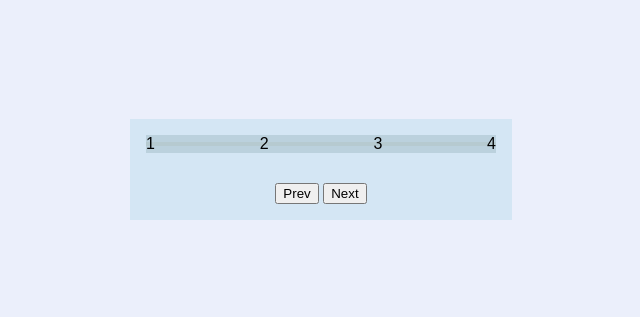
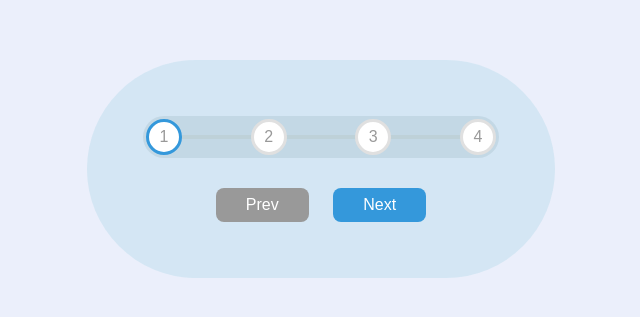
Before and after one commit to IgorGazineo/js-projects, a plain HTML site: page project-01/index.html in a window 1280 px wide. Shown: the part 231-548 px from the top of the page, without its empty margins (319-959 px from the left). Drawn offline with Linux system fonts and the light colour scheme.

Commit message:
project 01 adding more style to the project

```diff
--- a/project-01/index.html
+++ b/project-01/index.html
@@ -26,7 +26,7 @@
         <div class="circle">4</div>
       </div>
 
-      <button class="btn" id="prev" desabled>Prev</button>
+      <button class="btn" id="prev" disabled>Prev</button>
       <button class="btn" id="next">Next</button>
     </main>
   </body>
--- a/project-01/styles.css
+++ b/project-01/styles.css
@@ -9,30 +9,34 @@ body {
 }
 
 .container {
-  padding: 1rem;
+  padding: 3.5rem;
   background-color: rgba(173, 216, 230, 0.379);
   text-align: center;
+  border-radius: 150px;
 }
 
 .progress-container {
-  background-color: rgba(127, 155, 165, 0.294);
+  background-color: rgba(127, 155, 165, 0.194);
   display: flex;
   justify-content: space-between;
   position: relative;
   margin-bottom: 30px;
   max-width: 100%;
   width: 350px;
+  border-radius: 35px;
+  padding: 3px;
 }
 
 .progress-container::before {
   content: "";
   position: absolute;
   top: 50%;
-  left: 0;
-  width: 100%;
+  left: 5%;
+  width: 90%;
   height: 4px;
   transform: translateY(-50%);
   background-color: #e0e0e0;
+  /* background-color: #ff0000; */
   z-index: -1;
   transition: 0.4s;
 }
@@ -40,7 +44,7 @@ body {
 .progress {
   position: absolute;
   top: 50%;
-  left: 0;
+  left: 5%;
   width: 0%;
   height: 4px;
   transform: translateY(-50%);
@@ -48,3 +52,45 @@ body {
   z-index: -1;
   transition: 0.4s;
 }
+
+.circle {
+  background-color: #fff;
+  color: #999;
+  border-radius: 50%;
+  height: 30px;
+  width: 30px;
+  display: flex;
+  align-items: center;
+  justify-content: center;
+  border: 3px solid #e0e0e0;
+  transition: 0.4s;
+}
+
+.circle.active {
+  border-color: #3498db;
+}
+
+.btn {
+  background-color: #3498db;
+  color: #fff;
+  border: none;
+  border-radius: 8px;
+  cursor: pointer;
+  font-family: inherit;
+  font-size: 16px;
+  padding: 8px 30px;
+  margin: 0 10px;
+}
+
+.btn:active {
+  scale: 0.98;
+}
+
+.btn:focus {
+  outline: none;
+}
+
+.btn:disabled {
+  background-color: #999;
+  cursor: not-allowed;
+}
```
